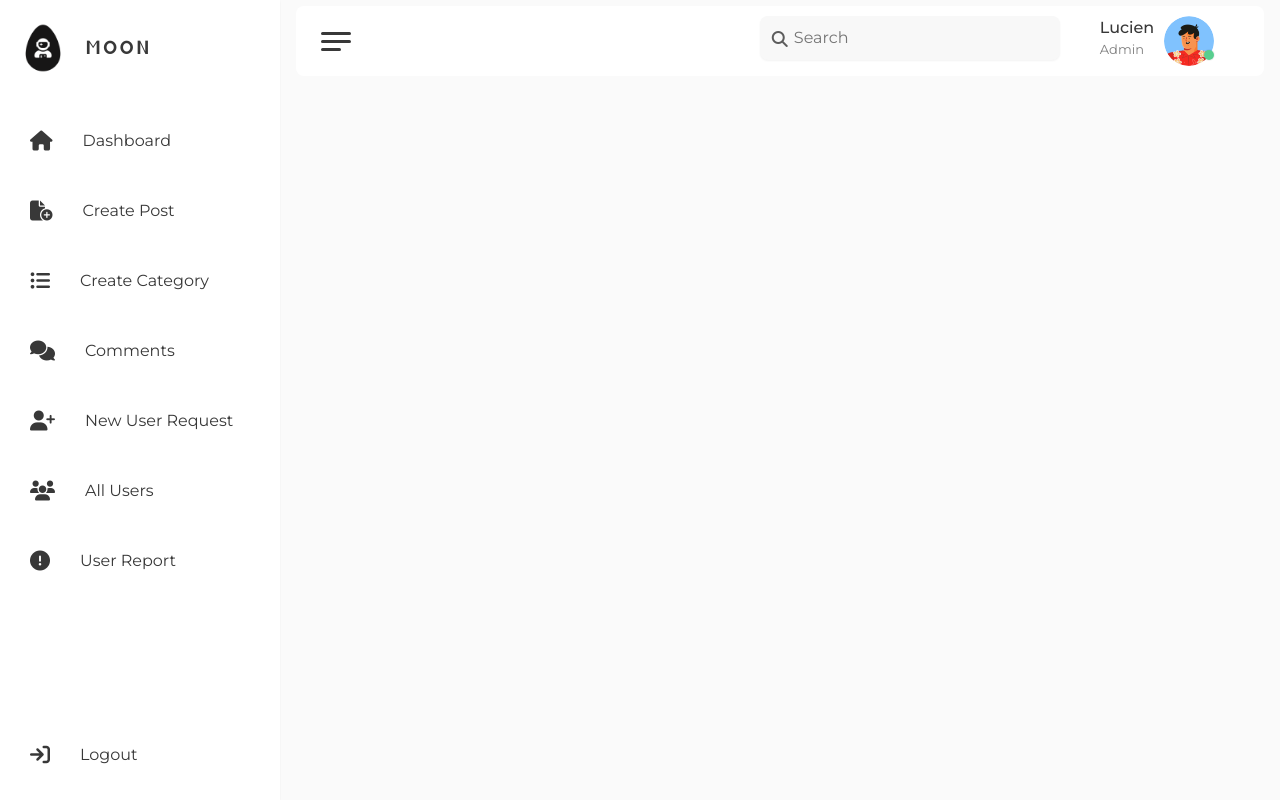
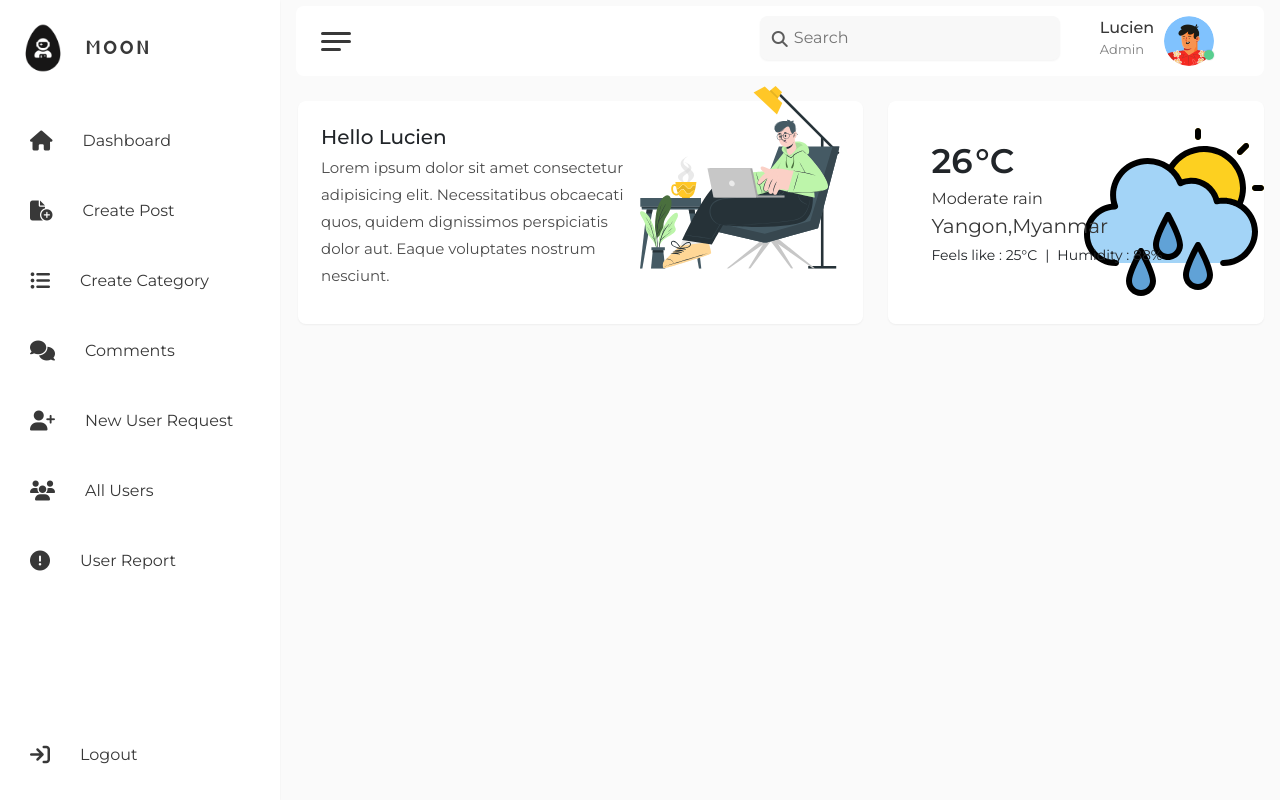
Before and after one commit to Danielxcott/Moon-media, a website: page dashboard.html in a window 1280 px wide. Drawn offline with nearby package versions, Linux system fonts and the light colour scheme; a web font is replaced by a local one.

Commit message:
added quote and weather container

```diff
--- a/assets/css/style.css
+++ b/assets/css/style.css
@@ -239,3 +239,82 @@ main.expand{
     box-shadow: rgba(0, 0, 0, 0.05) 0px 0px 0px 1px;
 }
 /* Nav end */
+.content{
+    margin-left: 1rem;
+    margin-right: 0.8rem;
+    margin-top: 2.5rem;
+    display: flex;
+    flex: 1 1 30rem;
+}
+.content .quote-container{
+    display: flex;
+    align-items: center;
+    background-color: var(--light-color);
+    box-shadow: rgba(0, 0, 0, 0.05) 0px 1px 2px 0px;
+    max-width: 70rem;
+    padding: 1.5rem 2.3rem;
+    border-radius: 0.8rem;
+    line-height: 2.7rem;
+}
+.text-header{
+    font-size: 2rem;
+    font-weight: 500;
+}
+.paragraph{
+    font-size: 1.5rem;
+    color: var(--offline-color);
+}
+.quote-container .user-illustrator{
+    width: 20rem;
+    position: relative;
+    top: -4rem;
+}
+.weather-container{
+    width: 100%;
+    padding: 1.5rem 2.3rem;
+    background-color: var(--light-color);
+    /* background-color: #FCF8E8; */
+    background-image: url("/assets/img/Weather\ Icons/rain.svg");
+    background-repeat: no-repeat;
+    background-position: right;
+    background-size: 18rem;
+    box-shadow: rgba(0, 0, 0, 0.05) 0px 1px 2px 0px;
+    border-radius: 0.8rem;
+    margin-left: 2.5rem;
+    display: flex;
+    justify-content: space-between;
+}
+.text-container{
+    padding: 2rem;
+}
+.text-container .temp h3,
+.text-container .temp span{
+    display: inline-block;
+    font-size: 3.4rem;
+    font-weight: 600;
+}
+.weather-detail .weather{
+    font-size: 1.6rem;
+    color: var(--text-color);
+}
+.weather-detail .location{
+    font-size: 2rem;
+    color: var(--text-color);
+}
+.w-detail{
+    display: flex;
+    margin-top: 0.4rem;
+    font-size: 1.4rem;
+}
+.w-detail .feel-like{
+    margin-right: 0.8rem;
+}
+.w-detail .humidity{
+    margin-left: 0.8rem;
+}
+.weather-illustrator{
+    width:10rem;
+    position: relative;
+    top: -8rem;
+    right: 1rem;
+}
--- a/dashboard.html
+++ b/dashboard.html
@@ -19,7 +19,7 @@
         <div class="sidebar-head">
             <div class="sidenav-head">
                 <img src="assets/img/favicon.png" alt="">
-                <h4 class="mb-0">MOON</h4>
+                <h4 class="mb-0">MO<span>O</span>N</h4>
             </div>
         </div>
         <div id="sidenav-collapse-main">
@@ -97,7 +97,7 @@
         </div>
     </aside>
     <!--Aside end-->
-    <!--Main-->
+    <!--Main content-->
     <main>
         <!--Navbar start-->
         <div class="nav">
@@ -137,6 +137,34 @@
                 </div>
             </div>
         </div>
+        <!--Navbar end-->
+        <!--Content section-->
+        <section class="content">
+            <div class="quote-container">
+                <div>
+                    <h4 class="text-header">Hello Lucien</h4>
+                    <p class="paragraph">Lorem ipsum dolor sit amet consectetur adipisicing elit. Necessitatibus obcaecati quos, quidem dignissimos perspiciatis dolor aut. Eaque voluptates nostrum nesciunt.</p>
+                </div>
+                <img src="assets/img/work1.svg" class="user-illustrator" alt="">
+            </div>
+            <div class="weather-container">
+                <div class="text-container">
+                    <div class="temp">
+                        <h3 class="number mb-0">26</h3>
+                        <span class="deg">°C</span>
+                    </div>
+                    <div class="weather-detail">
+                        <p class="weather mb-0">Moderate rain</p>
+                        <p class="location mb-0">Yangon,Myanmar</p>
+                        <div class="w-detail">
+                            <p class="feel-like">Feels like : <span>25°C</span></p>|
+                            <p class="humidity">Humidity : <span>88%</span></p>
+                        </div>
+                    </div>
+                </div>
+                <!-- <img src="assets/img/Weather Icons/cloud.svg" class="weather-illustrator" alt=""> -->
+            </div>
+        </section>
     </main>
     <!--Core Js File-->
     <script src="node_modules/bootstrap/dist/js/bootstrap.bundle.min.js"></script>
--- a/package.json
+++ b/package.json
@@ -11,6 +11,7 @@
   "license": "ISC",
   "dependencies": {
     "@fortawesome/fontawesome-free": "^6.1.2",
-    "bootstrap": "^5.2.0"
-    }
+    "bootstrap": "^5.2.0",
+    "owl.carousel": "^2.3.4"
+  }
 }
```
Also changed, not shown: assets/img/Weather Icons/clear.svg (added), assets/img/Weather Icons/cloud.svg (added), assets/img/Weather Icons/drizzle.png (added), assets/img/Weather Icons/haze.svg (added), assets/img/Weather Icons/rain.svg (added), assets/img/Weather Icons/snow.svg (added), assets/img/Weather Icons/storm.svg (added), 3 other files.
